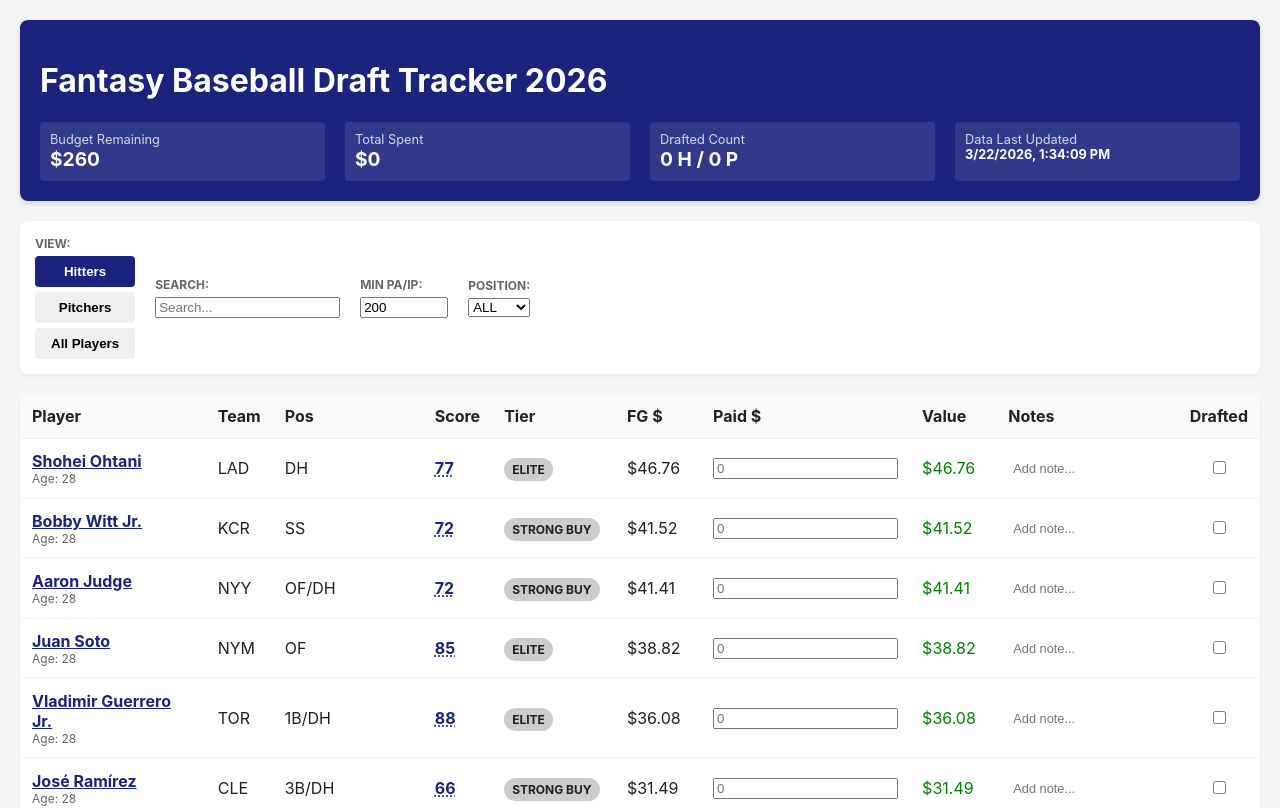
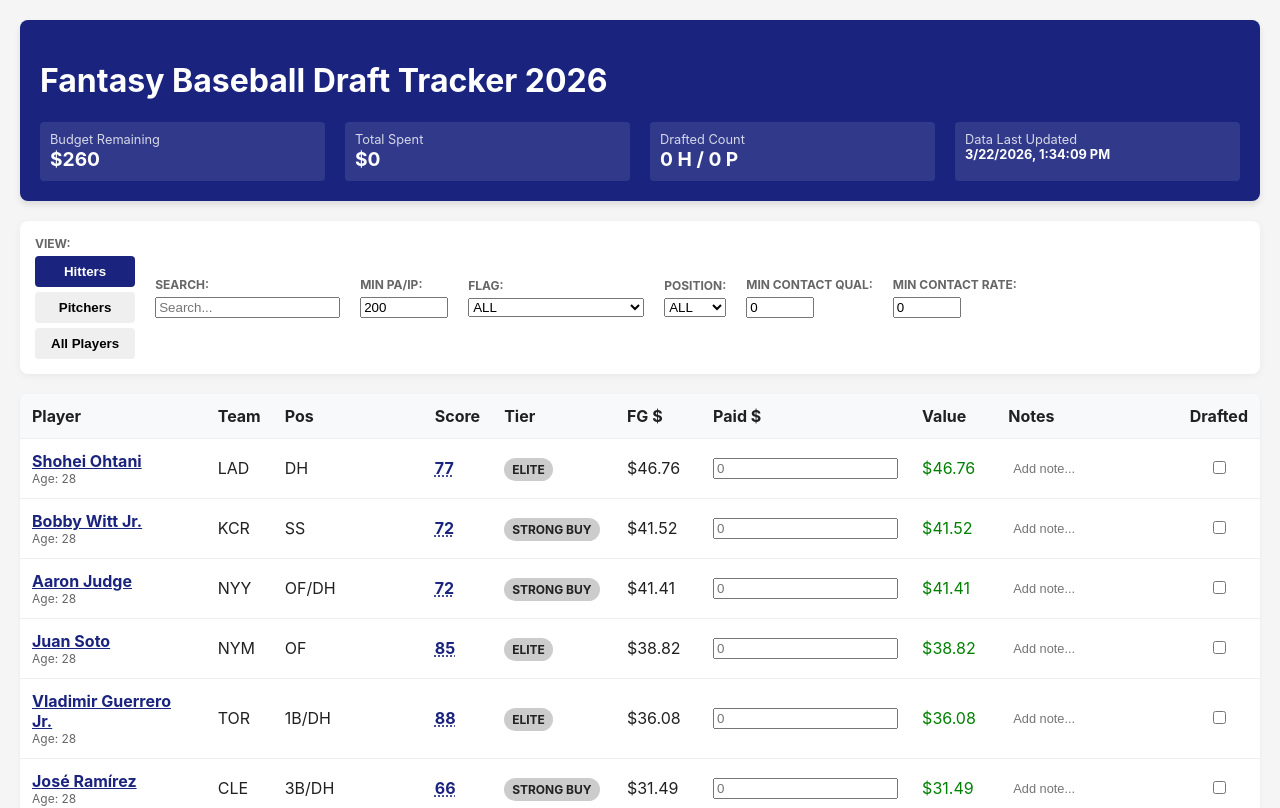
Before and after one commit to willfleischer007/fantasy-baseball-draft-tracker, a React (Vite) app: page / in a window 1280 px wide. Shown: the top 808 px of the page. Built offline with nearby package versions, Linux system fonts and the light colour scheme.

Commit message:
feat: add advanced filtering for flags and component scores

```diff
--- a/src/app/Dashboard.tsx
+++ b/src/app/Dashboard.tsx
@@ -21,6 +21,12 @@ const Dashboard: React.FC = () => {
   const [searchTerm, setSearchTerm] = useState('');
   const [minPA, setMinPA] = useState(200);
   const [posFilter, setPosFilter] = useState('ALL');
+  const [flagFilter, setFlagFilter] = useState('ALL');
+  const [minContactQuality, setMinContactQuality] = useState(0);
+  const [minContactRate, setMinContactRate] = useState(0);
+  const [minControl, setMinControl] = useState(0);
+  const [minStrikeoutAbility, setMinStrikeoutAbility] = useState(0);
+  const [minContactManagement, setMinContactManagement] = useState(0);
   const [isLoading, setIsLoading] = useState(true);
   const [lastUpdated, setLastUpdated] = useState('');
 
@@ -75,16 +81,25 @@ const Dashboard: React.FC = () => {
     const matchesSearch = p.name.toLowerCase().includes(searchTerm.toLowerCase());
     const matchesPA = (p.stats['PA'] as number || 0) >= minPA;
     const matchesPos = posFilter === 'ALL' || (p.pos || '').includes(posFilter);
-    return matchesSearch && matchesPA && matchesPos;
+    const matchesFlag = flagFilter === 'ALL' || (p.score?.flags || []).includes(flagFilter);
+    const matchesContactQuality = (p.score?.breakdown?.contactQuality?.score || 0) >= minContactQuality;
+    const matchesContactRate = (p.score?.breakdown?.contactRate?.score || 0) >= minContactRate;
+    return matchesSearch && matchesPA && matchesPos && matchesFlag && matchesContactQuality && matchesContactRate;
   });
 
   const filteredPitchers = pitchers.filter(p => {
     const matchesSearch = p.name.toLowerCase().includes(searchTerm.toLowerCase());
     const matchesIP = (p.stats['Proj IP'] as number || 0) >= (minPA / 4); // Rough proxy for pitchers
-    return matchesSearch && matchesIP;
+    const matchesFlag = flagFilter === 'ALL' || (p.score?.flags || []).includes(flagFilter);
+    const matchesControl = (p.score?.breakdown?.control?.score || 0) >= minControl;
+    const matchesStrikeout = (p.score?.breakdown?.strikeoutAbility?.score || 0) >= minStrikeoutAbility;
+    const matchesContactMgmt = (p.score?.breakdown?.contactManagement?.score || 0) >= minContactManagement;
+    return matchesSearch && matchesIP && matchesFlag && matchesControl && matchesStrikeout && matchesContactMgmt;
   });
 
   const positions = ['ALL', 'C', '1B', '2B', '3B', 'SS', 'OF', 'DH'];
+  const hitterFlags = ['ALL', 'REGRESSION RISK', 'BREAKOUT CANDIDATE', 'SPEED UPSIDE', 'INJURY RISK', 'AGE CLIFF'];
+  const pitcherFlags = ['ALL', 'REGRESSION RISK', 'BREAKOUT CANDIDATE', 'CONTROL PROBLEM', 'ELITE STUFF', 'WORKHORSE', 'INJURY RISK', 'GOOD PARK', 'BAD PARK', 'AGE CONCERN', 'WIN SUPPORT'];
 
   return (
     <div className="app-container">
@@ -132,13 +147,49 @@ const Dashboard: React.FC = () => {
           <input type="number" value={minPA} onChange={(e) => setMinPA(parseInt(e.target.value) || 0)} style={{ width: '80px' }} />
         </div>
 
-        {view === 'hitters' && (
+        {view !== 'all' && (
           <div className="control-group">
-            <label>Position:</label>
-            <select value={posFilter} onChange={(e) => setPosFilter(e.target.value)}>
-              {positions.map(p => <option key={p} value={p}>{p}</option>)}
+            <label>Flag:</label>
+            <select value={flagFilter} onChange={(e) => setFlagFilter(e.target.value)}>
+              {(view === 'pitchers' ? pitcherFlags : hitterFlags).map(f => <option key={f} value={f}>{f}</option>)}
             </select>
           </div>
+        )}
+
+        {view === 'hitters' && (
+          <>
+            <div className="control-group">
+              <label>Position:</label>
+              <select value={posFilter} onChange={(e) => setPosFilter(e.target.value)}>
+                {positions.map(p => <option key={p} value={p}>{p}</option>)}
+              </select>
+            </div>
+            <div className="control-group">
+              <label>Min Contact Qual:</label>
+              <input type="number" step="1" value={minContactQuality} onChange={(e) => setMinContactQuality(parseFloat(e.target.value) || 0)} style={{ width: '60px' }} />
+            </div>
+            <div className="control-group">
+              <label>Min Contact Rate:</label>
+              <input type="number" step="1" value={minContactRate} onChange={(e) => setMinContactRate(parseFloat(e.target.value) || 0)} style={{ width: '60px' }} />
+            </div>
+          </>
+        )}
+
+        {view === 'pitchers' && (
+          <>
+            <div className="control-group">
+              <label>Min Control:</label>
+              <input type="number" step="1" value={minControl} onChange={(e) => setMinControl(parseFloat(e.target.value) || 0)} style={{ width: '60px' }} />
+            </div>
+            <div className="control-group">
+              <label>Min K Ability:</label>
+              <input type="number" step="1" value={minStrikeoutAbility} onChange={(e) => setMinStrikeoutAbility(parseFloat(e.target.value) || 0)} style={{ width: '60px' }} />
+            </div>
+            <div className="control-group">
+              <label>Min Contact Mgmt:</label>
+              <input type="number" step="1" value={minContactManagement} onChange={(e) => setMinContactManagement(parseFloat(e.target.value) || 0)} style={{ width: '60px' }} />
+            </div>
+          </>
         )}
       </div>
 
```
